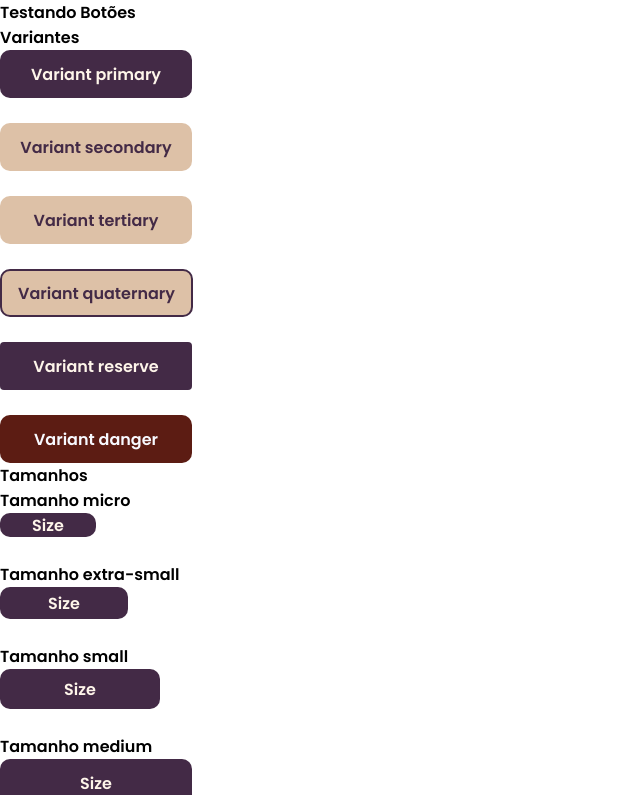
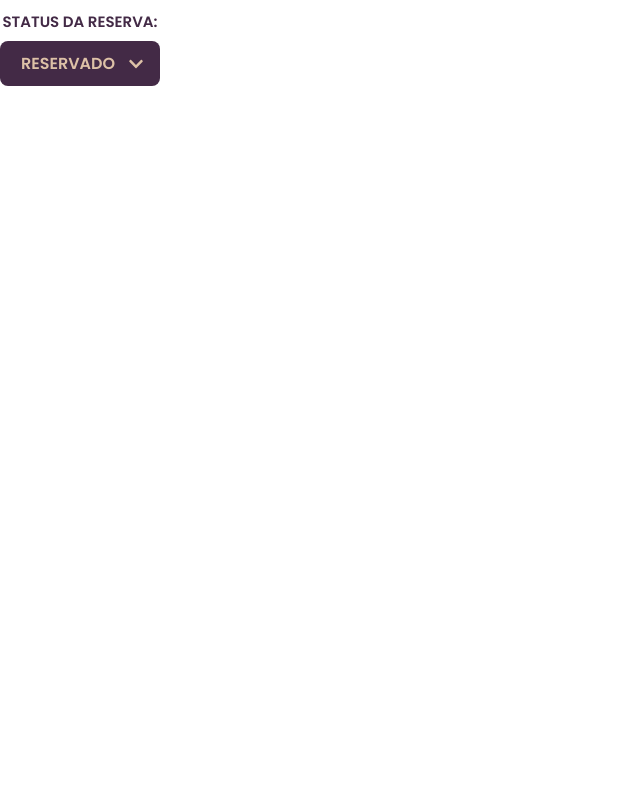
Before and after one commit to liazinea/odisseia, a React (Create React App) app in the folder frontend/: page /t in a window 1280 px wide. Shown: the top 795 px of the page, without its empty margins (0-640 px from the left). Built offline with nearby package versions, Linux system fonts and the light colour scheme.

Commit message:
Cria o componente StatusReserva

```diff
--- /dev/null
+++ b/frontend/src/components/StatusReserva/index.jsx
@@ -0,0 +1,60 @@
+import React, { useState } from "react";
+import { FaChevronDown, FaChevronUp } from "react-icons/fa"; // Importa os ícones do React-Icons
+import styles from "./index.module.scss"; // Importa os estilos SCSS
+
+const StatusReserva = () => {
+  // Estado para controlar se o dropdown está aberto ou fechado
+  const [isOpen, setIsOpen] = useState(false);
+
+  // Estado para armazenar o status selecionado
+  const [selectedStatus, setSelectedStatus] = useState("RESERVADO");
+
+  // Função para alternar entre aberto/fechado o dropdown
+  const toggleDropdown = () => setIsOpen(!isOpen);
+
+  // Função para alterar o status selecionado
+  const handleStatusChange = (status) => {
+    setSelectedStatus(status);
+    setIsOpen(false); // Fecha o dropdown após a seleção
+  };
+
+  // Lista de opções de status
+  const statusOptions = ["DEVOLUÇÃO", "EMPRESTADO", "RESERVADO"];
+
+  return (
+    <div className={styles.dropdownContainer}>
+      {/* Label indicando o título do dropdown */}
+      <label className={styles.label}>STATUS DA RESERVA:</label>
+
+      {/* Dropdown principal, alterna entre aberto e fechado */}
+      <div
+        className={`${styles.dropdown} ${isOpen ? styles.active : ""}`}
+        onClick={toggleDropdown} // Alterna o estado de abertura
+      >
+        <div className={styles.selected}>
+          <span>{selectedStatus}</span> {/* Exibe o status selecionado */}
+        </div>
+
+        {/* Ícone que alterna entre seta para cima ou para baixo */}
+        <span className={styles.icon}>
+          {isOpen ? <FaChevronUp /> : <FaChevronDown />}
+        </span>
+      </div>
+
+      {/* Exibe as opções quando o dropdown está aberto */}
+      {isOpen && (
+        <div className={styles.options}>
+          {statusOptions
+            .filter((status) => status !== selectedStatus) // Filtra a opção selecionada
+            .map((status) => (
+              <div key={status} onClick={() => handleStatusChange(status)}>
+                {status} {/* Exibe cada opção do dropdown */}
+              </div>
+            ))}
+        </div>
+      )}
+    </div>
+  );
+};
+
+export default StatusReserva;
--- /dev/null
+++ b/frontend/src/components/StatusReserva/index.module.scss
@@ -0,0 +1,93 @@
+@use "src/styles/cores/cores" as color;
+
+// Container geral para o dropdown
+.dropdownContainer {
+  font-family: Arial, sans-serif;
+  display: inline-block;
+  color: color.$marrom; // Cor do texto do container
+  position: relative; // Para garantir o posicionamento adequado das opções
+}
+
+// Estilo do label, centralizado e com cor roxo-escuro
+.label {
+  font-size: 15px;
+  margin-bottom: 8px; // Espaçamento inferior para separar do dropdown
+  display: block;
+  color: color.$roxo-escuro; // Cor do texto do label
+  font-weight: bold; // Deixa o texto em negrito
+  text-align: center; // Centraliza o texto
+  margin-top: 10px; // Espaçamento superior para separar do conteúdo acima
+}
+
+// Estilo principal do botão do dropdown
+.dropdown {
+  position: relative;
+  background-color: color.$roxo-escuro; // Cor de fundo do botão
+  color: color.$bege; // Cor do texto do botão
+  width: 160px; // Largura ajustada para o botão
+  padding: 10px 16px; // Espaçamento interno do botão
+  border-radius: 8px; // Bordas arredondadas
+  cursor: pointer; // Indicador de clique
+  display: flex; // Alinha texto e ícone em linha
+  justify-content: space-between; // Espaço entre o texto e o ícone
+  align-items: center; // Alinha o conteúdo verticalmente
+  box-sizing: border-box; // Inclui bordas e padding no cálculo do tamanho
+
+  &.active {
+    border-radius: 8px 8px 0 0; // Bordas superiores arredondadas quando ativo
+  }
+}
+
+// Estilo para o texto da opção selecionada dentro do dropdown
+.selected {
+  font-size: 16px; // Tamanho da fonte do texto
+  font-weight: bold; // Deixa o texto em negrito
+  display: flex; // Garante alinhamento do texto e ícone
+  align-items: center; // Centraliza verticalmente o texto e ícone
+  justify-content: center; // Centraliza o texto horizontalmente
+  flex: 1; // Permite que o texto ocupe o espaço necessário
+}
+
+// Estilo do ícone do dropdown (seta)
+.icon {
+  margin-left: 8px; // Espaçamento entre o texto e o ícone
+  font-size: 18px; // Tamanho do ícone
+  display: flex; // Garante alinhamento do ícone
+  align-items: center; // Centraliza verticalmente o ícone
+  justify-content: flex-end; // Alinha o ícone à direita
+  width: auto; // Permite que o ícone ocupe o mínimo de espaço possível
+}
+
+// Estilo das opções do dropdown (aparecem quando o dropdown está aberto)
+.options {
+  position: absolute;
+  top: 100%; // Posiciona as opções logo abaixo do botão
+  left: 0;
+  width: 100%; // Mantém o mesmo tamanho do botão
+  box-sizing: border-box; // Inclui bordas e padding no cálculo do tamanho
+  background-color: color.$branco; // Cor de fundo das opções
+  color: color.$roxo-escuro; // Cor do texto das opções
+  font-weight: bold; // Deixa o texto das opções em negrito
+  border: 1px solid color.$roxo-escuro; // Borda das opções
+  border-radius: 0 0 8px 8px; // Bordas arredondadas inferiores
+  overflow: hidden; // Garante que o conteúdo não transborde
+  z-index: 10; // Garante que o dropdown apareça acima de outros elementos
+  box-shadow: 0px 4px 6px rgba(0, 0, 0, 0.1); // Sombra para dar destaque
+}
+
+// Estilo para cada opção dentro do dropdown
+.options div {
+  padding: 10px; // Espaçamento interno de cada opção
+  font-size: 16px; // Tamanho da fonte das opções
+  text-align: center; // Alinha o texto ao centro
+  cursor: pointer; // Indicador de clique para as opções
+
+  // Adicionando um pequeno separador entre as opções
+  &:not(:last-child) {
+    border-bottom: 1px solid color.$roxo-escuro; // Linha de separação entre as opções
+  }
+
+  &:hover {
+    background-color: color.$bege-claro; // Destaque ao passar o mouse
+  }
+}
--- a/frontend/src/pages/Teste/index.jsx
+++ b/frontend/src/pages/Teste/index.jsx
@@ -1,104 +1,10 @@
-import React, { useState } from "react";
-import Button from "../../components/Button"; // Certifique-se de que o caminho esteja correto para o arquivo Button.js
+import StatusReserva from "../../components/StatusReserva";
 
 const App = () => {
-  const [isDisabled, setIsDisabled] = useState(false);
-  const [isLoading, setIsLoading] = useState(false);
-
-  const handleToggleDisabled = () => {
-    setIsDisabled(!isDisabled);
-  };
-
-  const handleToggleLoading = () => {
-    setIsLoading(!isLoading);
-  };
-
   return (
-    <div style={{ backgroundColor: "#fff", color: "#000" }}>
-      <h1>Testando Botões</h1>
-
-      {/* Variantes */}
-      <div>
-        <h2>Variantes</h2>
-        <Button variant="primary" isLoading={isLoading} disabled={isDisabled}>
-          Variant primary
-        </Button>{" "}
-        <br />
-        <Button variant="secondary" isLoading={isLoading} disabled={isDisabled}>
-          Variant secondary
-        </Button>{" "}
-        <br />
-        <Button variant="tertiary" isLoading={isLoading} disabled={isDisabled}>
-          Variant tertiary
-        </Button>{" "}
-        <br />
-        <Button
-          variant="quaternary"
-          isLoading={isLoading}
-          disabled={isDisabled}
-        >
-          Variant quaternary
-        </Button>{" "}
-        <br />
-        <Button variant="reserve" isLoading={isLoading} disabled={isDisabled}>
-          Variant reserve
-        </Button>
-        <br />
-        <Button variant="danger" isLoading={isLoading} disabled={isDisabled}>
-          Variant danger
-        </Button>
-      </div>
-
-      {/* Tamanhos */}
-      <div>
-        <h2>Tamanhos</h2>
-        <h3>Tamanho micro</h3>
-        <Button size="micro" isLoading={isLoading} disabled={isDisabled}>
-          Size
-        </Button>{" "}
-        <br />
-        <h3>Tamanho extra-small</h3>
-        <Button size="extra-small" isLoading={isLoading} disabled={isDisabled}>
-          Size
-        </Button>{" "}
-        <br />
-        <h3>Tamanho small</h3>
-        <Button size="small" isLoading={isLoading} disabled={isDisabled}>
-          Size
-        </Button>{" "}
-        <br />
-        <h3>Tamanho medium</h3>
-        <Button size="medium" isLoading={isLoading} disabled={isDisabled}>
-          Size
-        </Button>{" "}
-        <br />
-        <h3>Tamanho large</h3>
-        <Button size="large" isLoading={isLoading} disabled={isDisabled}>
-          Size
-        </Button>{" "}
-        <br />
-        <h3>Tamanho extra-large</h3>
-        <Button size="extra-large" isLoading={isLoading} disabled={isDisabled}>
-          Size
-        </Button>
-      </div>
-
-      {/* Toggle Disabled */}
-      <div>
-        <h2>Toggle Disabled</h2>
-        <Button size="small" onClick={handleToggleDisabled}>
-          {isDisabled ? "Habilitar Botões" : "Desabilitar Botões"}
-        </Button>
-      </div>
-
-      {/* Toggle Loading */}
-      <div>
-        <h2>Toggle Loading</h2>
-        <Button size="small" onClick={handleToggleLoading}>
-          {isLoading ? "Parar Carregando" : "Iniciar Carregando"}
-        </Button>
-      </div>
-    </div>
+    <>
+      <StatusReserva></StatusReserva>
+    </>
   );
 };
 
```
